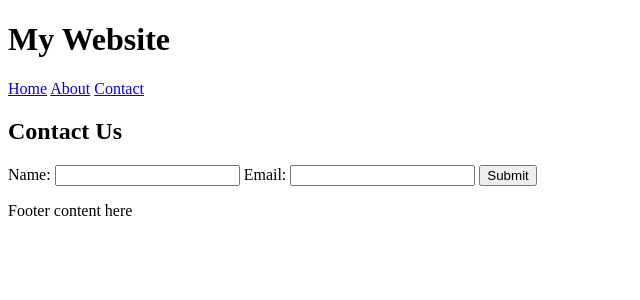
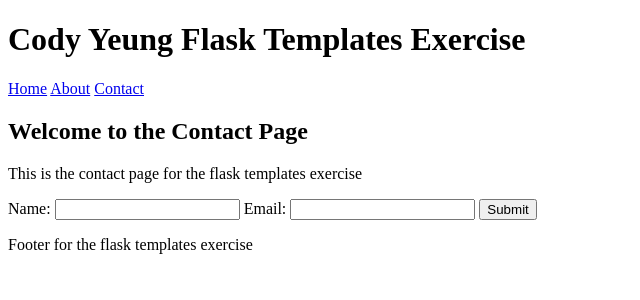
Before and after one commit to codbod/flask_templates_exercise, a Flask app: page /contact in a window 1280 px wide. Shown: the top 300 px of the page, without its empty margins (0-640 px from the left). Run offline with Flask 3, Linux system fonts and the light colour scheme.

Commit message:
Edited text in base and contact page
added my name and changed some of the defaults given in homework instructions

```diff
--- a/templates/base.html
+++ b/templates/base.html
@@ -7,7 +7,7 @@
 </head>
 <body>
     <header>
-        <h1>My Website</h1>
+        <h1>Cody Yeung Flask Templates Exercise</h1>
         <nav>
             <a href="{{ url_for('home') }}">Home</a>
             <a href="{{ url_for('about') }}">About</a>
@@ -18,7 +18,7 @@
         {% block content %}{% endblock %}
     </main>
     <footer>
-        <p>Footer content here</p>
+        <p>Footer for the flask templates exercise</p>
     </footer>
 </body>
 </html>
--- a/templates/contact.html
+++ b/templates/contact.html
@@ -1,6 +1,7 @@
 {% extends "base.html" %}
 {% block content %}
-    <h2>Contact Us</h2>
+    <h2>Welcome to the Contact Page</h2>
+        <p>This is the contact page for the flask templates exercise</p>
     <!-- Basic bare bones form without any styling -->
     <form>
         <label>Name:</label>
```
